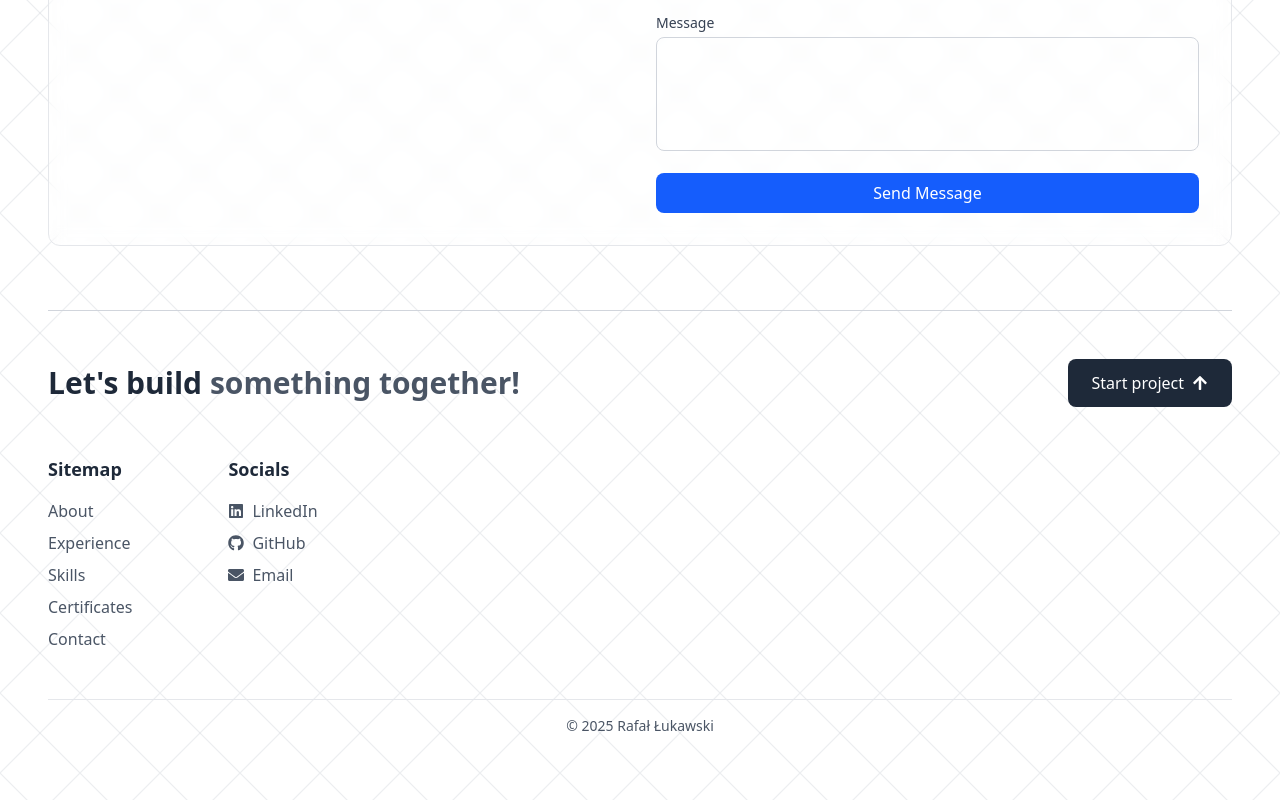
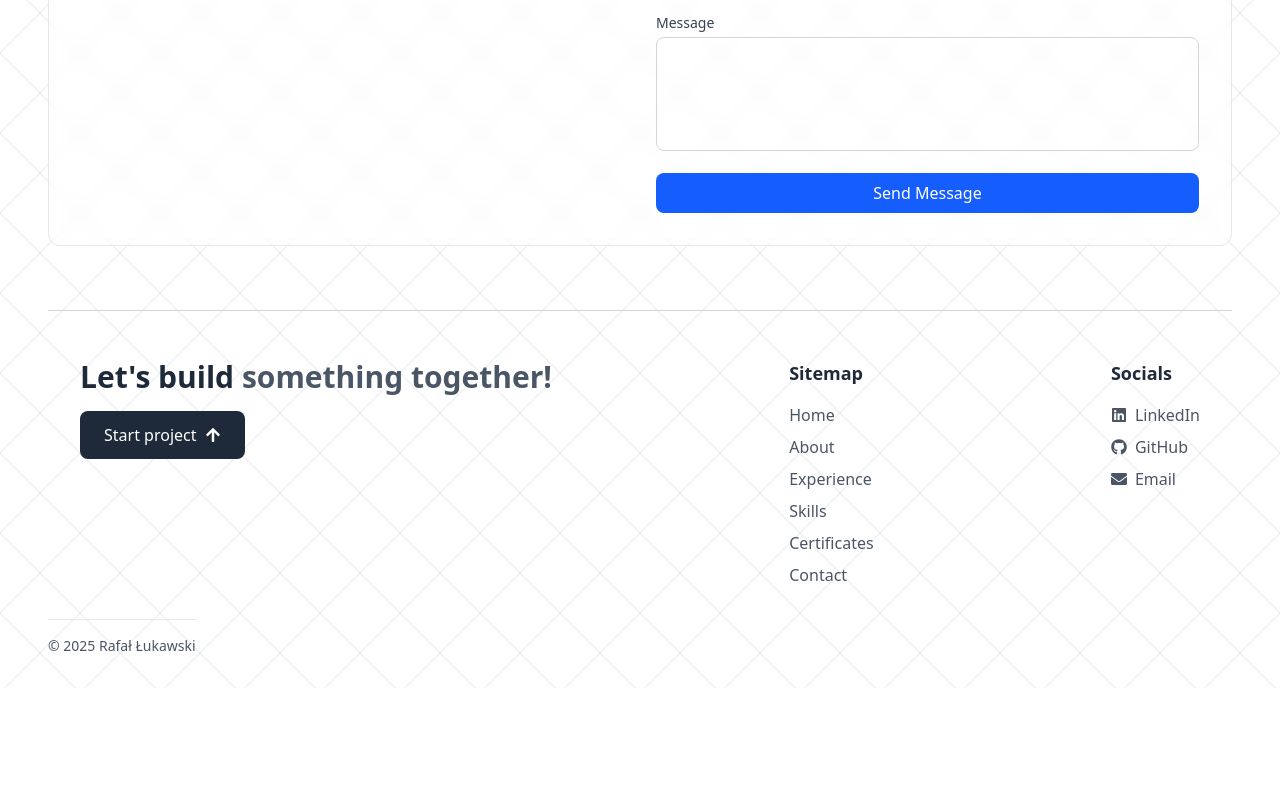
Before and after one commit to rlukawski/personal-website, a React (Vite) app: page / in a window 1280 px wide. Shown: the part 3227-4027 px from the top of the page. After the commit the page ends 3915 px from the top, so only its background shows below. Built offline with nearby package versions, Linux system fonts and the light colour scheme.

Commit message:
Update footer

```diff
--- a/src/components/Footer.tsx
+++ b/src/components/Footer.tsx
@@ -1,103 +1,25 @@
-import { FaLinkedin, FaGithub, FaEnvelope, FaArrowUp } from "react-icons/fa";
-import { useTranslation } from "react-i18next";
-import { navItems, scrollToSection } from "../utils/navigation";
+import { FooterCTA } from "./FooterCTA";
+import { FooterSitemap } from "./FooterSitemap";
+import { FooterSocials } from "./FooterSocials";
 
 export const Footer = () => {
-  const { t } = useTranslation();
   const currentYear = new Date().getFullYear();
-
-  const socialLinks = [
-    {
-      name: "LinkedIn",
-      url: "https://www.linkedin.com/in/rafal-lukawski/",
-      icon: FaLinkedin,
-    },
-    {
-      name: "GitHub",
-      url: "https://github.com/rafallukawski",
-      icon: FaGithub,
-    },
-    {
-      name: "Email",
-      url: "mailto:rs.lukawski@gmail.com",
-      icon: FaEnvelope,
-    },
-  ];
 
   return (
     <footer className="mt-16 mb-8 px-12">
       {/* Horizontal line */}
       <div className="border-t border-gray-300 pt-12 pb-8">
-        <div className="flex flex-col gap-12">
+        <div className="flex flex-row gap-12 justify-between width-full px-8">
           {/* Call to Action Section */}
-          <div className="flex flex-col md:flex-row items-start md:items-center justify-between gap-4">
-            <div className="flex flex-col">
-              <h3 className="text-2xl md:text-3xl font-bold text-gray-800">
-                {t('footer.cta')}{' '}
-                <span className="text-gray-600">{t('footer.ctaHighlight')}</span>
-              </h3>
-            </div>
-            <button
-              onClick={() => scrollToSection('home')}
-              className="flex items-center gap-2 px-6 py-3 bg-gray-800 text-white rounded-lg hover:bg-gray-700 transition-colors duration-200 font-medium"
-              aria-label={t('footer.startProject')}
-            >
-              {t('footer.startProject')}
-              <FaArrowUp className="w-4 h-4" />
-            </button>
-          </div>
-
-          {/* Sitemap and Socials */}
-          <div className="flex flex-col md:flex-row gap-12 md:gap-24">
-            {/* Sitemap */}
-            <div>
-              <h4 className="text-lg font-semibold text-gray-800 mb-4">
-                {t('footer.sitemap')}
-              </h4>
-              <ul className="flex flex-col gap-2">
-                {navItems.map((item) => (
-                  <li key={item.id}>
-                    <button
-                      onClick={() => scrollToSection(item.id)}
-                      className="text-gray-600 hover:text-gray-800 transition-colors duration-200 text-left"
-                    >
-                      {t(item.labelKey)}
-                    </button>
-                  </li>
-                ))}
-              </ul>
-            </div>
-
-            {/* Socials */}
-            <div>
-              <h4 className="text-lg font-semibold text-gray-800 mb-4">
-                {t('footer.socials')}
-              </h4>
-              <ul className="flex flex-col gap-2">
-                {socialLinks.map((social) => {
-                  const Icon = social.icon;
-                  return (
-                    <li key={social.name}>
-                      <a
-                        href={social.url}
-                        target={social.url.startsWith("mailto:") ? undefined : "_blank"}
-                        rel={social.url.startsWith("mailto:") ? undefined : "noopener noreferrer"}
-                        className="flex items-center gap-2 text-gray-600 hover:text-gray-800 transition-colors duration-200"
-                      >
-                        <Icon className="w-4 h-4" />
-                        <span>{social.name}</span>
-                      </a>
-                    </li>
-                  );
-                })}
-              </ul>
-            </div>
-          </div>
-
+          <FooterCTA />
+          <FooterSitemap />
+          <FooterSocials />
           {/* Copyright */}
-          <div className="text-center text-gray-600 text-sm pt-4 border-t border-gray-200">
-            <p>© {currentYear} Rafał Łukawski</p>
-          </div>
+        </div>
+      </div>
+      <div className="flex flex-row width-full">
+        <div className="text-center text-gray-600 text-sm pt-4 border-t border-gray-200">
+          <p>© {currentYear} Rafał Łukawski</p>
         </div>
       </div>
     </footer>
--- /dev/null
+++ b/src/components/FooterCTA.tsx
@@ -0,0 +1,26 @@
+import { FaArrowUp } from "react-icons/fa";
+import { useTranslation } from "react-i18next";
+import { scrollToSection } from "../utils/navigation";
+
+export const FooterCTA = () => {
+  const { t } = useTranslation();
+
+  return (
+    <div className="flex flex-col items-start justify-start gap-4">
+      <div className="flex flex-col">
+        <h3 className="text-2xl md:text-3xl font-bold text-gray-800">
+          {t('footer.cta')}{' '}
+          <span className="text-gray-600">{t('footer.ctaHighlight')}</span>
+        </h3>
+      </div>
+      <button
+        onClick={() => scrollToSection('home')}
+        className="flex items-center gap-2 px-6 py-3 bg-gray-800 text-white rounded-lg hover:bg-gray-700 transition-colors duration-200 font-medium"
+        aria-label={t('footer.startProject')}
+      >
+        {t('footer.startProject')}
+        <FaArrowUp className="w-4 h-4" />
+      </button>
+    </div>
+  );
+};
--- /dev/null
+++ b/src/components/FooterSitemap.tsx
@@ -0,0 +1,28 @@
+import { useTranslation } from "react-i18next";
+import { navItems, scrollToSection } from "../utils/navigation";
+
+const updatedItems = [{ labelKey: "footer.home", id: "home" }, ...navItems];
+
+export const FooterSitemap = () => {
+  const { t } = useTranslation();
+
+  return (
+    <div>
+      <h4 className="text-lg font-semibold text-gray-800 mb-4">
+        {t("footer.sitemap")}
+      </h4>
+      <ul className="flex flex-col gap-2">
+        {updatedItems.map((item) => (
+          <li key={item.id}>
+            <button
+              onClick={() => scrollToSection(item.id)}
+              className="text-gray-600 hover:text-gray-800 transition-colors duration-200 text-left"
+            >
+              {t(item.labelKey)}
+            </button>
+          </li>
+        ))}
+      </ul>
+    </div>
+  );
+};
--- /dev/null
+++ b/src/components/FooterSocials.tsx
@@ -0,0 +1,50 @@
+import { FaLinkedin, FaGithub, FaEnvelope } from "react-icons/fa";
+import { useTranslation } from "react-i18next";
+
+const socialLinks = [
+  {
+    name: "LinkedIn",
+    url: "https://www.linkedin.com/in/rafal-lukawski/",
+    icon: FaLinkedin,
+  },
+  {
+    name: "GitHub",
+    url: "https://github.com/rafallukawski",
+    icon: FaGithub,
+  },
+  {
+    name: "Email",
+    url: "mailto:rs.lukawski@gmail.com",
+    icon: FaEnvelope,
+  },
+];
+
+export const FooterSocials = () => {
+  const { t } = useTranslation();
+
+  return (
+    <div>
+      <h4 className="text-lg font-semibold text-gray-800 mb-4">
+        {t('footer.socials')}
+      </h4>
+      <ul className="flex flex-col gap-2">
+        {socialLinks.map((social) => {
+          const Icon = social.icon;
+          return (
+            <li key={social.name}>
+              <a
+                href={social.url}
+                target={social.url.startsWith("mailto:") ? undefined : "_blank"}
+                rel={social.url.startsWith("mailto:") ? undefined : "noopener noreferrer"}
+                className="flex items-center gap-2 text-gray-600 hover:text-gray-800 transition-colors duration-200"
+              >
+                <Icon className="w-4 h-4" />
+                <span>{social.name}</span>
+              </a>
+            </li>
+          );
+        })}
+      </ul>
+    </div>
+  );
+};
--- a/src/locales/en.json
+++ b/src/locales/en.json
@@ -90,6 +90,7 @@
     "ctaHighlight": "something together!",
     "startProject": "Start project",
     "sitemap": "Sitemap",
-    "socials": "Socials"
+    "socials": "Socials",
+    "home": "Home"
   }
 }
--- a/src/locales/pl.json
+++ b/src/locales/pl.json
@@ -90,6 +90,7 @@
     "ctaHighlight": "coś razem!",
     "startProject": "Rozpocznij projekt",
     "sitemap": "Mapa strony",
-    "socials": "Sociale"
+    "socials": "Sociale",
+    "home": "Strona główna"
   }
 }
```
